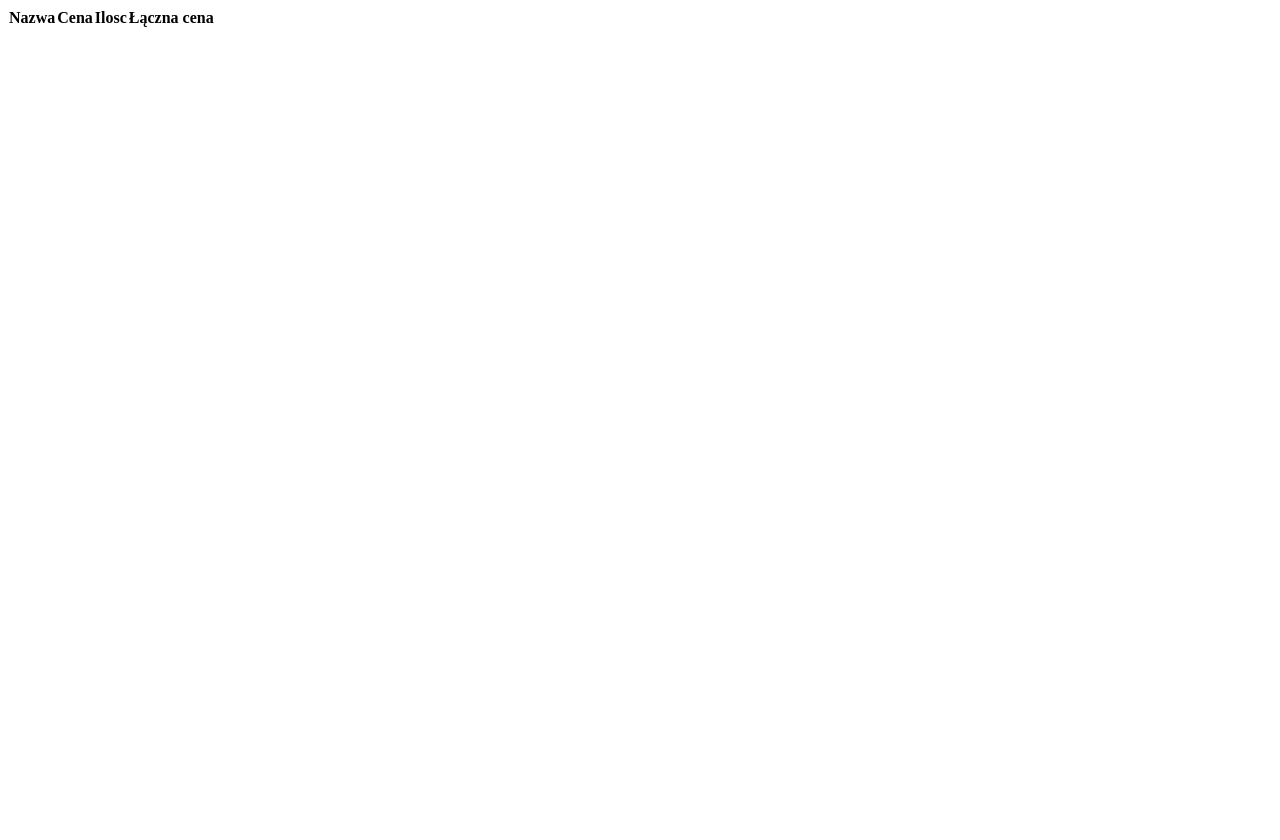
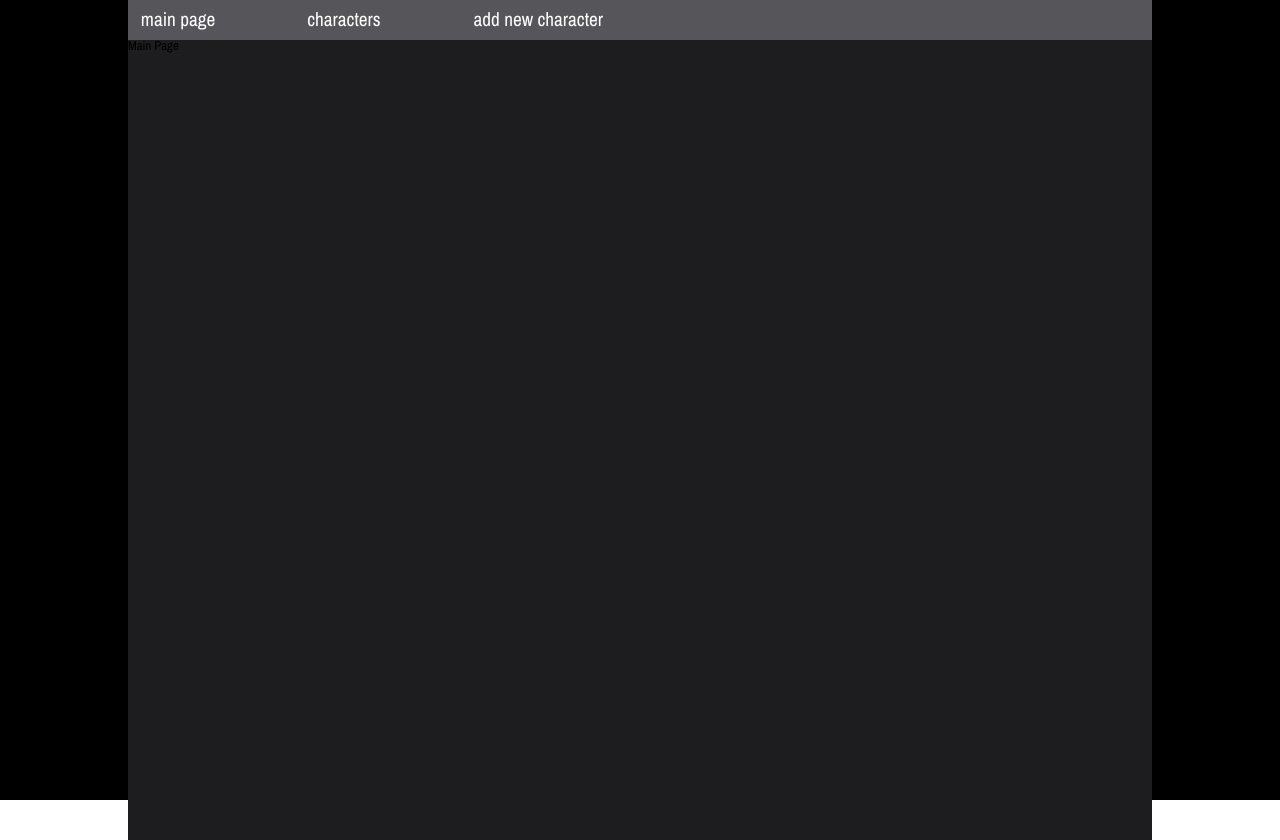
Before and after one commit to inka3inka/NPC-s-Generator, a React app: page /#/mainPage in a window 1280 px wide. Before the commit the page ends 800 px from the top, so only its background shows below. Built offline with nearby package versions, Linux system fonts and the light colour scheme; a web font is replaced by a local one.

Commit message:
Prepared navigation with React Render

```diff
--- a/index.html
+++ b/index.html
@@ -3,7 +3,7 @@
 <head>
   <meta charset="UTF-8">
   <meta name="viewport" content="width=device-width, initial-scale=1.0">
-  <link href="https://fonts.googleapis.com/css?family=Baloo+Bhai&display=swap" rel="stylesheet">
+  <link href="https://fonts.googleapis.com/css?family=Archivo+Narrow:400,400i,500,500i,600,600i,700,700i&display=swap" rel="stylesheet">
   <title>NPC's Generator</title>
 </head>
 <body>
--- a/js/app.js
+++ b/js/app.js
@@ -1,11 +1,13 @@
 import React, { Component } from 'react';
 import ReactDOM from "react-dom";
 
-import {ReceiptHeader} from './components/main';
+import {MainContainer} from './components/mainContainer';
 
 class App extends Component {
   render(){
-    return <ReceiptHeader/>
+    return (
+      <MainContainer />
+    )
   }
 }
 
--- /dev/null
+++ b/js/components/addNewCharacter.js
@@ -0,0 +1,11 @@
+import React, {Component} from 'react';
+
+export class NewCharacter extends Component {
+  render() {
+    return (
+      <div>
+        New Character
+      </div>
+    )
+  }
+}
--- /dev/null
+++ b/js/components/characters.js
@@ -0,0 +1,11 @@
+import React, {Component} from 'react';
+
+export class Characters extends Component {
+  render() {
+    return (
+      <div>
+        Hello
+      </div>
+    )
+  }
+}
--- a/js/components/main.js
+++ /dev/null
@@ -1,16 +0,0 @@
-import React, { Component } from 'react';
-
-export class ReceiptHeader extends Component {
-  render() {
-    return (
-      <thead>
-      <tr>
-      <th>Nazwa</th>
-      <th>Cena</th>
-      <th>Ilosc</th>
-      <th>Łączna cena</th>
-    </tr>
-    </thead>
-  );
-  }
-}
--- /dev/null
+++ b/js/components/mainContainer.js
@@ -0,0 +1,26 @@
+import React, { Component } from 'react';
+import {Navigation} from './navigation';
+import { Route, HashRouter as Router, Switch , Link} from'react-router-dom';
+import {MainPage} from "./mainPage";
+import {Characters} from "./characters";
+import {NewCharacter} from "./addNewCharacter";
+
+export class MainContainer extends Component {
+  render() {
+    return (
+      <div className="container">
+        <Router>
+          <Navigation/>
+        <div className="main-container">
+          <Switch>
+            <Route path="/mainPage" component={MainPage} />
+            <Route path="/characters" component={Characters} />
+            <Route path="/addNewCharacter" component={NewCharacter} />
+          </Switch>
+        </div>
+        </Router>
+      </div>
+
+  );
+  }
+}
--- /dev/null
+++ b/js/components/mainPage.js
@@ -0,0 +1,11 @@
+import React, {Component} from 'react';
+
+export class MainPage extends Component {
+  render() {
+    return (
+      <div>
+        Main Page
+      </div>
+    )
+  }
+}
--- /dev/null
+++ b/js/components/navigation.js
@@ -0,0 +1,17 @@
+import React, {Component} from 'react';
+import { HashRouter as Router , Link} from'react-router-dom';
+
+
+export class Navigation extends Component {
+  render() {
+    return (
+      <Router>
+        <div className="nav-container">
+          <Link to="/mainPage" className="nav-element">main page</Link>
+          <Link to="/characters" className="nav-element">characters</Link>
+          <Link to="/addNewCharacter" className="nav-element">add new character</Link>
+        </div>
+      </Router>
+    )
+  }
+}
--- /dev/null
+++ b/scss/_reset.scss
@@ -0,0 +1,49 @@
+/* http://meyerweb.com/eric/tools/css/reset/
+v2.0 | 20110126
+License: none (public domain)
+*/
+
+html, body, div, span, applet, object, iframe, h1, h2, h3, h4, h5, h6, p, blockquote, pre, a, abbr, acronym, address, big, cite, code, del, dfn, em, img, ins, kbd, q, s, samp, small, strike, strong, sub, sup, tt, var, b, u, i, center, dl, dt, dd, ol, ul, li, fieldset, form, label, legend, table, caption, tbody, tfoot, thead, tr, th, td, article, aside, canvas, details, embed, figure, figcaption, footer, header, hgroup, menu, nav, output, ruby, section, summary, time, mark, audio, video {
+  margin: 0;
+  padding: 0;
+  border: 0;
+  font-size: 100%;
+  font: inherit;
+  vertical-align: baseline;
+}
+
+/* HTML5 display-role reset for older browsers */
+
+article, aside, details, figcaption, figure, footer, header, hgroup, menu, nav, section {
+  display: block;
+}
+
+body {
+  line-height: 1;
+}
+
+ol, ul {
+  list-style: none;
+}
+
+blockquote, q {
+  quotes: none;
+
+  &:before, &:after {
+    content: '';
+    content: none;
+  }
+}
+
+table {
+  border-collapse: collapse;
+  border-spacing: 0;
+}
+
+* {
+  box-sizing: border-box;
+}
+
+:focus {
+  outline:none;
+}
--- a/scss/style.scss
+++ b/scss/style.scss
@@ -0,0 +1,59 @@
+@import 'reset';
+
+html {
+  font-size: 1vw;
+  font-family: 'Archivo Narrow', sans-serif;
+}
+
+//Główny kontener
+.container {
+  width: 100vw;
+  height: 100vh;
+  background-color: #000000;
+
+  .main-container {
+    width: 80%;
+    height: 100%;
+    margin: 0 auto;
+    background-color: #1d1c1f;
+    display: flex;
+    flex-direction: column;
+  }
+}
+
+//Pasek nawigacyjny
+.nav-container {
+  width: 80%;
+  margin: 0 auto;
+  height: 5vh;
+  display: flex;
+  flex-direction: row;
+  background-color: #565559;
+  font-size: 1.5rem;
+
+  .nav-element {
+    width: 12vw;
+    height: 5vh;
+    margin-left: 1vw;
+    display: flex;
+    align-items: center;
+
+    &:link {
+      text-decoration: none;
+      color: #ffffff;
+    }
+
+    &:visited {
+      color: #ffffff;
+    }
+
+    &:hover {
+      color: #000000;
+      cursor: pointer;
+    }
+
+    &:focus {
+      color: #000000;
+    }
+  }
+}
```
